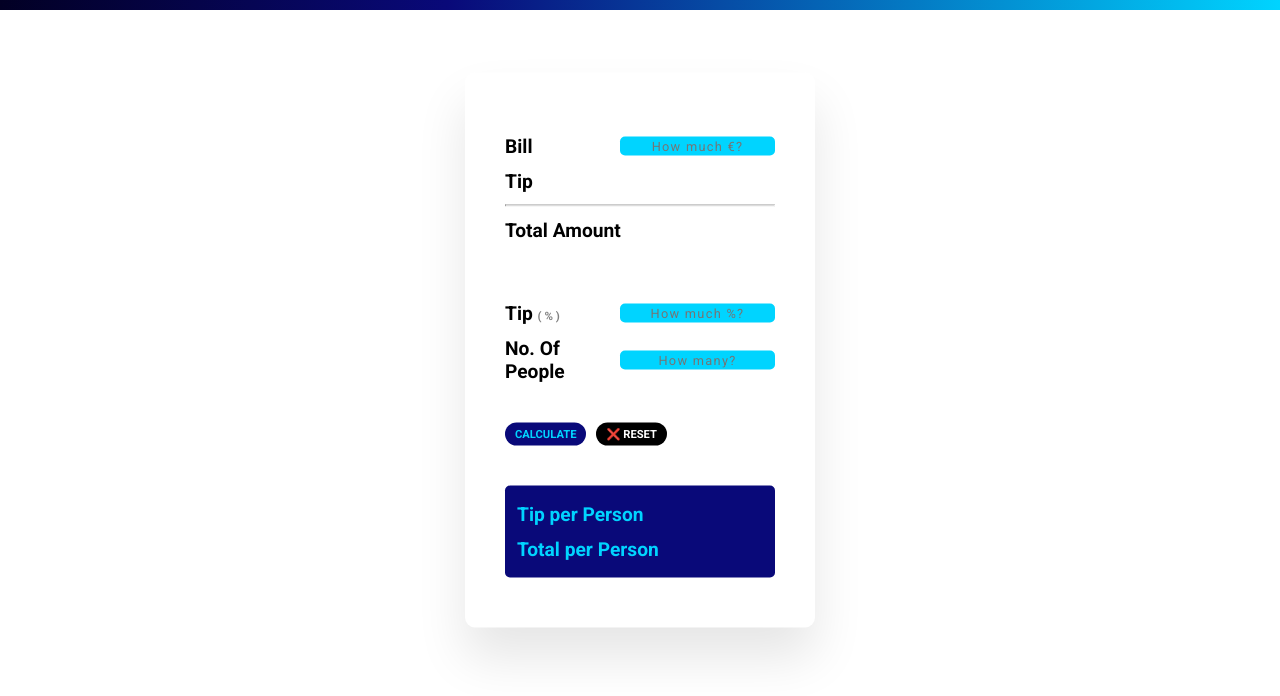
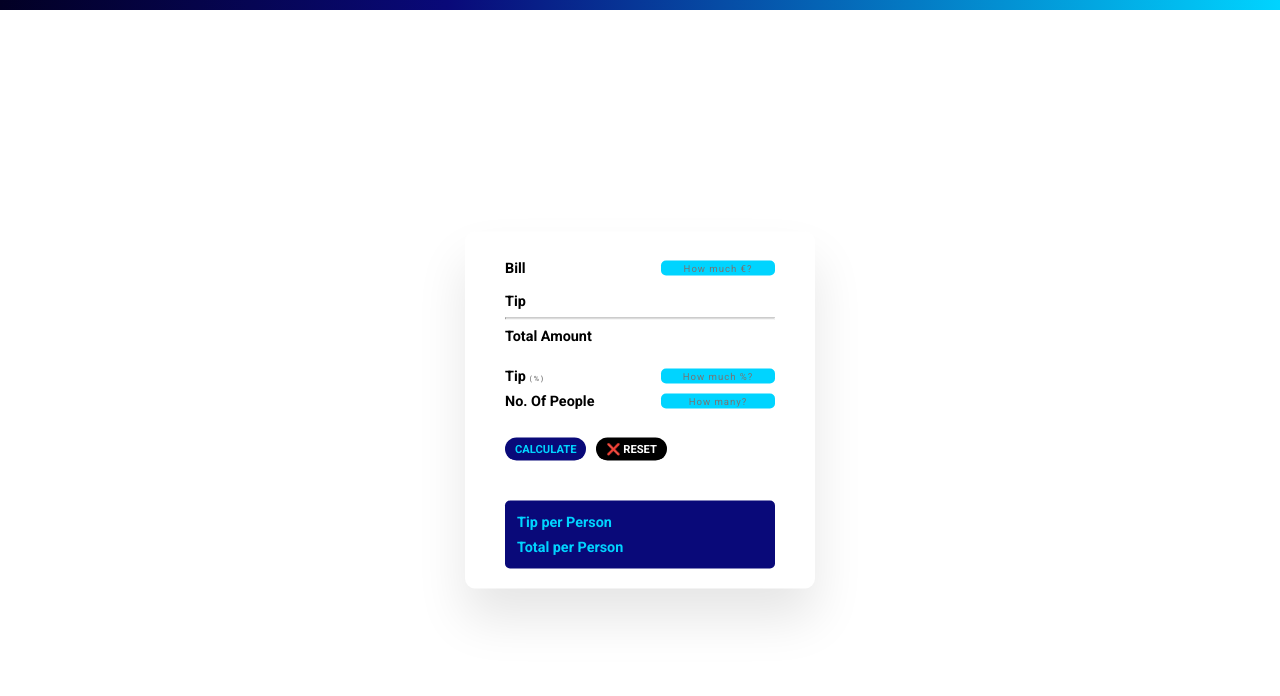
Before and after one commit to andrealmeida-24/JS_Series-Tip-Calculator, a plain HTML site: page index.html in a window 1280 px wide. Shown: the part 50-746 px from the top of the page. Drawn offline with Linux system fonts and the light colour scheme.

Commit message:
Add files via upload

```diff
--- a/style.css
+++ b/style.css
@@ -44,7 +44,8 @@ h1 {
 }
 
 #Calculator-Container {
-
+    display: flex;
+    flex-direction: column;
     background-color: #ffffff;
     width: 350px;
     max-width: 100%;
@@ -54,6 +55,7 @@ h1 {
     transform: translate(-50%, -50%);
     top: 50%;
     left: 50%;
+    margin-top: 60px;
     box-shadow: 0 30px 50px rgba(0, 0, 0, 0.1);
 }
 
@@ -132,3 +134,38 @@ input {
     text-transform: uppercase;
     margin-left: 10px;
 }
+
+@media (orientation: landscape) {
+    #Calculator-Container {
+        max-height: 100%;
+        padding: 20px 40px;
+    }
+
+    #Bill-Amount,
+    #Tip-Amount,
+    #Total-Amount,
+    #Number-of-People,
+    #Tip-per-Person,
+    #Total-per-Person {
+        margin: 8px 0;
+        font-size: 0.6em;
+    }
+
+    #Tip-Percentage {
+        margin: 15px 0 0 0;
+        font-size: 0.6em;
+    }
+
+    #percentage {
+        font-size: 0.5em;
+    }
+
+    #Lower-Part-Calculator-Container {
+        margin: 40px 0 0 0;
+        padding: 5px 12px;
+    }
+
+    .buttons {
+        margin-top: 20px;
+    }
+}
```
